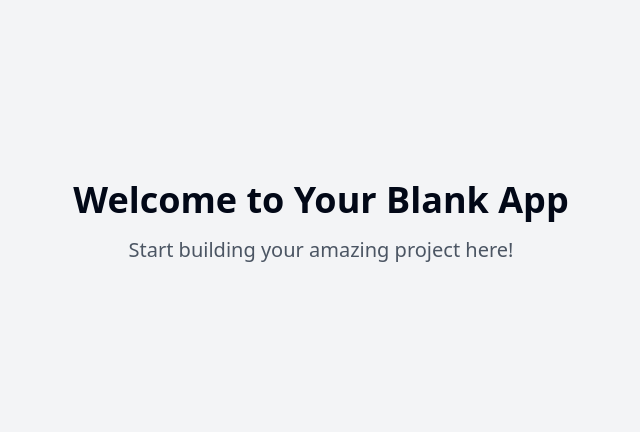
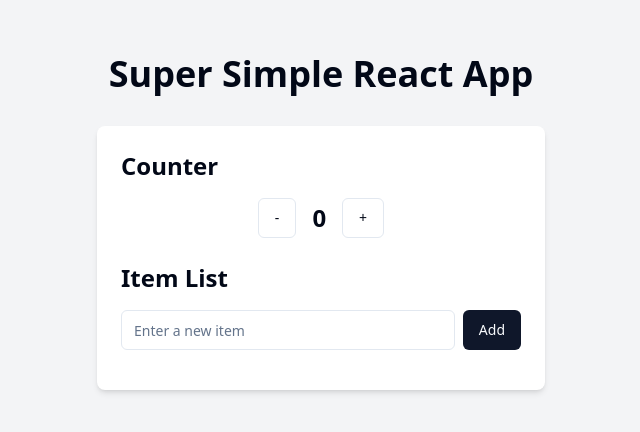
Before and after one commit to GPT-Engineer-App-Dev/friendly-react-haven, a React (Vite) app: page / in a window 1280 px wide. Shown: the part 178-610 px from the top of the page, without its empty margins (319-959 px from the left). Built offline with nearby package versions, Linux system fonts and the light colour scheme.

Commit message:
Create simple React app
Initialized a basic React application structure with essential files and configurations.
[skip gpt_engineer]

```diff
--- a/src/pages/Index.jsx
+++ b/src/pages/Index.jsx
@@ -1,11 +1,50 @@
-// Update this page (the content is just a fallback if you fail to update the page)
+import React, { useState } from 'react';
+import { Button } from "@/components/ui/button"
+import { Input } from "@/components/ui/input"
 
 const Index = () => {
+  const [count, setCount] = useState(0);
+  const [items, setItems] = useState([]);
+  const [newItem, setNewItem] = useState('');
+
+  const incrementCount = () => setCount(count + 1);
+  const decrementCount = () => setCount(count - 1);
+
+  const addItem = () => {
+    if (newItem.trim() !== '') {
+      setItems([...items, newItem]);
+      setNewItem('');
+    }
+  };
+
   return (
-    <div className="min-h-screen flex items-center justify-center bg-gray-100">
-      <div className="text-center">
-        <h1 className="text-4xl font-bold mb-4">Welcome to Your Blank App</h1>
-        <p className="text-xl text-gray-600">Start building your amazing project here!</p>
+    <div className="min-h-screen flex flex-col items-center justify-center bg-gray-100 p-4">
+      <h1 className="text-4xl font-bold mb-8">Super Simple React App</h1>
+
+      <div className="bg-white p-6 rounded-lg shadow-md w-full max-w-md">
+        <h2 className="text-2xl font-semibold mb-4">Counter</h2>
+        <div className="flex justify-center items-center mb-6">
+          <Button onClick={decrementCount} variant="outline" className="mr-4">-</Button>
+          <span className="text-2xl font-bold">{count}</span>
+          <Button onClick={incrementCount} variant="outline" className="ml-4">+</Button>
+        </div>
+
+        <h2 className="text-2xl font-semibold mb-4">Item List</h2>
+        <div className="flex mb-4">
+          <Input
+            type="text"
+            value={newItem}
+            onChange={(e) => setNewItem(e.target.value)}
+            placeholder="Enter a new item"
+            className="mr-2"
+          />
+          <Button onClick={addItem}>Add</Button>
+        </div>
+        <ul className="list-disc pl-5">
+          {items.map((item, index) => (
+            <li key={index} className="mb-2">{item}</li>
+          ))}
+        </ul>
       </div>
     </div>
   );
```
